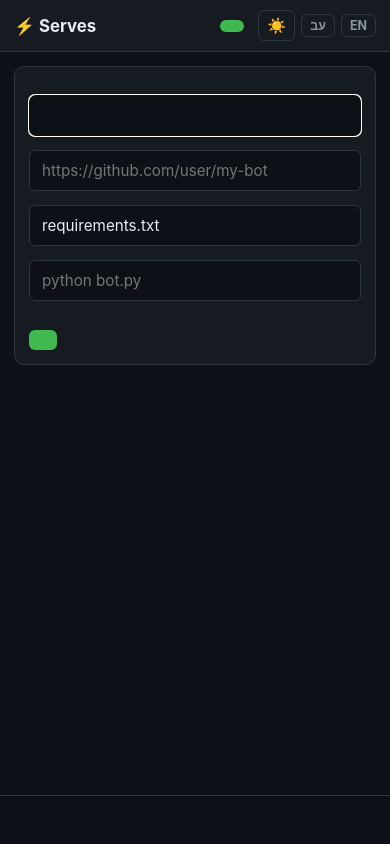
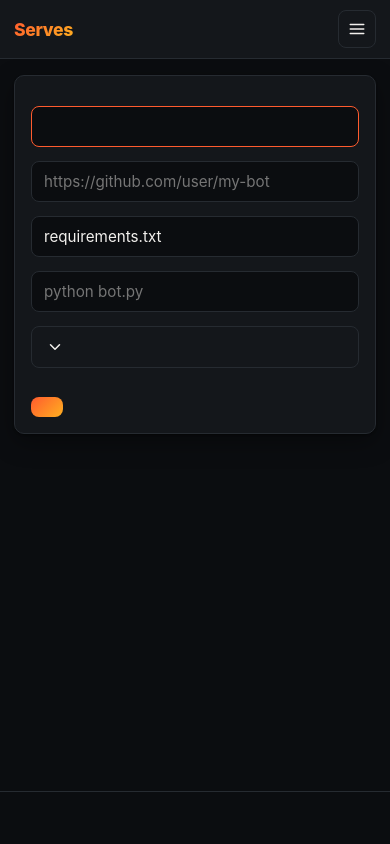
Before and after one commit to Tj-Bots/serves, a FastAPI app: template app/templates/new_app.html in a window 390 px wide. Run offline with FastAPI, Linux system fonts and the light colour scheme; the template is opened without the code that fills it: most values are stand-ins (such as "Sample title", 1, 10 or a date in 2020).

Commit message:
Fix container permission bug, redesign UI, add copy-logs and inline env vars
- Fix real deploy-breaking bug: cloned repo dirs were owned by root on the
  host (platform runs as root) but containers run as uid 1000 (botuser),
  so `pip install --user` failed with permission denied on every deploy.
  Now chown the code dir to SANDBOX_UID/GID before starting the container.
- Fix duplicated log lines: the WebSocket resent the full history on every
  connect on top of the server-rendered tail already in the page; now the
  terminal is cleared on each successful (re)connect.
- Full visual redesign: fire-orange gradient accent, a proper light theme
  (warm off-white, not glaring, with theme-aware status/badge colors that
  were previously hardcoded to the dark palette), inline SVG icons instead
  of emoji, and a hamburger dropdown menu (links, theme, language, logout)
  replacing the cluttered inline nav row.
- Add a copy-logs button on the app detail page.
- Environment variables can now be set at app-creation time via a
  collapsible optional section, not only after the first deploy.

```diff
--- a/app/config.py
+++ b/app/config.py
@@ -32,6 +32,10 @@ class Settings:
     SANDBOX_SUBNET: str = os.getenv("SANDBOX_SUBNET", "172.30.0.0/24")
     BASE_IMAGE: str = os.getenv("BASE_IMAGE", "serves-python-base:3.11")
 
+    # חייב להתאים בדיוק ל-uid/gid של botuser ב-docker/base.Dockerfile
+    SANDBOX_UID: int = int(os.getenv("SANDBOX_UID", "1000"))
+    SANDBOX_GID: int = int(os.getenv("SANDBOX_GID", "1000"))
+
     PORT: int = int(os.getenv("PORT", "8000"))
 
     DISABLE_DOCKER: bool = _bool("DISABLE_DOCKER", False)
--- a/app/static/css/style.css
+++ b/app/static/css/style.css
@@ -1,33 +1,53 @@
 :root {
-    --bg: #0d1117;
-    --bg-card: #161b22;
-    --border: #30363d;
-    --text: #e6edf3;
-    --muted: #8b949e;
-    --accent: #3fb950;
-    --accent-hover: #56d364;
-    --danger: #f85149;
-    --warn: #d29922;
+    --bg: #0b0d10;
+    --bg-card: #14171b;
+    --bg-hover: #1b1f24;
+    --border: #262b31;
+    --text: #f2f0ed;
+    --muted: #96908b;
+    --accent: #ff5b2e;
+    --accent-2: #ffb020;
+    --accent-hover: #ff7a4d;
+    --accent-fg: #1a0900;
+    --danger: #f0453a;
+    --danger-bg: rgba(240, 69, 58, 0.16);
+    --warn: #f0a020;
+    --warn-bg: rgba(240, 160, 32, 0.16);
+    --success: #3fb950;
+    --success-bg: rgba(63, 185, 80, 0.16);
+    --neutral-bg: rgba(150, 144, 139, 0.16);
+    --shadow: 0 1px 2px rgba(0, 0, 0, 0.4), 0 8px 24px rgba(0, 0, 0, 0.35);
+    --terminal-bg: #08090b;
+    --terminal-text: #d8d3cd;
+    --radius: 10px;
 }
 
 :root[data-theme="light"] {
-    --bg: #ffffff;
-    --bg-card: #f6f8fa;
-    --border: #d0d7de;
-    --text: #1f2328;
-    --muted: #57606a;
-    --accent: #1a7f37;
-    --accent-hover: #116329;
-    --danger: #cf222e;
-    --warn: #9a6700;
-}
-
-/* הטרמינל תמיד כהה, גם ב-light mode - כמו כל טרמינל/קונסולה אמיתיים */
-:root[data-theme="light"] .terminal {
-    border-color: #30363d;
+    --bg: #faf7f4;
+    --bg-card: #ffffff;
+    --bg-hover: #f3ede7;
+    --border: #e6ddd4;
+    --text: #241c16;
+    --muted: #6e6259;
+    --accent: #e0501c;
+    --accent-2: #c9430f;
+    --accent-hover: #c9430f;
+    --accent-fg: #fff7f2;
+    --danger: #d1332a;
+    --danger-bg: rgba(209, 51, 42, 0.1);
+    --warn: #a05a00;
+    --warn-bg: rgba(160, 90, 0, 0.1);
+    --success: #1a7f37;
+    --success-bg: rgba(26, 127, 55, 0.1);
+    --neutral-bg: rgba(110, 98, 89, 0.12);
+    --shadow: 0 1px 2px rgba(36, 28, 22, 0.06), 0 8px 24px rgba(36, 28, 22, 0.08);
+    --terminal-bg: #14100c;
+    --terminal-text: #e8e2da;
 }
 
 * { box-sizing: border-box; }
+
+html { overflow-x: hidden; }
 
 body {
     margin: 0;
@@ -37,57 +57,111 @@ body {
     min-height: 100vh;
     display: flex;
     flex-direction: column;
+    transition: background-color 0.15s ease, color 0.15s ease;
 }
 
 a { color: var(--accent); text-decoration: none; }
 a:hover { color: var(--accent-hover); }
 
-html { overflow-x: hidden; }
+.icon { width: 18px; height: 18px; flex: none; vertical-align: middle; }
+
+/* ---------- Top nav ---------- */
 
 .topnav {
+    position: relative;
     display: flex;
-    flex-wrap: wrap;
+    align-items: center;
     justify-content: space-between;
-    align-items: center;
-    gap: 8px 16px;
     padding: 14px 24px;
     border-bottom: 1px solid var(--border);
     background: var(--bg-card);
 }
 
-.brand { font-weight: 700; font-size: 1.2rem; color: var(--text); }
-.nav-links { display: flex; align-items: center; gap: 16px; }
-.nav-email { color: var(--muted); font-size: 0.9rem; }
+.brand {
+    font-weight: 800;
+    font-size: 1.25rem;
+    letter-spacing: -0.02em;
+    background: linear-gradient(135deg, var(--accent) 0%, var(--accent-2) 100%);
+    -webkit-background-clip: text;
+    background-clip: text;
+    color: transparent;
+}
 
-.nav-controls { display: flex; align-items: center; gap: 6px; margin-inline-start: 4px; }
-.icon-btn {
+.nav-toggle {
+    display: flex;
+    align-items: center;
+    justify-content: center;
+    width: 38px;
+    height: 38px;
+    border-radius: 8px;
+    border: 1px solid var(--border);
     background: transparent;
-    border: 1px solid var(--border);
-    border-radius: 6px;
-    padding: 4px 8px;
-    font-size: 0.95rem;
-    line-height: 1.4;
+    color: var(--text);
     cursor: pointer;
 }
-.icon-btn:hover { border-color: var(--muted); }
-.lang-link {
+.nav-toggle:hover { background: var(--bg-hover); }
+
+.nav-menu {
+    position: absolute;
+    top: calc(100% + 8px);
+    inset-inline-end: 16px;
+    min-width: 240px;
+    background: var(--bg-card);
     border: 1px solid var(--border);
-    border-radius: 6px;
-    padding: 3px 8px;
-    font-size: 0.78rem;
-    font-weight: 700;
+    border-radius: var(--radius);
+    box-shadow: var(--shadow);
+    padding: 8px;
+    display: none;
+    flex-direction: column;
+    gap: 2px;
+    z-index: 50;
+}
+.nav-menu.open { display: flex; }
+
+.nav-menu-user {
+    padding: 8px 10px 10px;
+    font-size: 0.82rem;
     color: var(--muted);
+    border-bottom: 1px solid var(--border);
+    margin-bottom: 4px;
+    word-break: break-all;
 }
-.lang-link.active { color: var(--accent); border-color: var(--accent); }
-.lang-link:hover { color: var(--accent-hover); }
 
-.container { flex: 1; max-width: 900px; margin: 0 auto; padding: 24px; width: 100%; }
+.nav-menu-item {
+    display: flex;
+    align-items: center;
+    gap: 10px;
+    padding: 9px 10px;
+    border-radius: 7px;
+    color: var(--text);
+    font-size: 0.92rem;
+}
+.nav-menu-item:hover { background: var(--bg-hover); color: var(--text); }
+.nav-menu-item.danger { color: var(--danger); }
+
+.nav-menu-divider { height: 1px; background: var(--border); margin: 6px 2px; }
+
+.nav-menu-row {
+    display: flex;
+    align-items: center;
+    justify-content: space-between;
+    padding: 6px 10px;
+}
+.nav-menu-label { font-size: 0.82rem; color: var(--muted); }
+
+.lang-switch { display: flex; border: 1px solid var(--border); border-radius: 7px; overflow: hidden; }
+.lang-pill { padding: 4px 10px; font-size: 0.78rem; font-weight: 700; color: var(--muted); }
+.lang-pill.active { background: var(--accent); color: var(--accent-fg); }
+
+/* ---------- Layout ---------- */
+
+.container { flex: 1; max-width: 900px; margin: 0 auto; padding: 28px 24px; width: 100%; }
 
 .footer {
     text-align: center;
-    padding: 16px;
+    padding: 18px;
     color: var(--muted);
-    font-size: 0.85rem;
+    font-size: 0.82rem;
     border-top: 1px solid var(--border);
 }
 .footer span { margin-inline-start: 6px; }
@@ -95,106 +169,144 @@ html { overflow-x: hidden; }
 .card {
     background: var(--bg-card);
     border: 1px solid var(--border);
-    border-radius: 10px;
-    padding: 20px;
+    border-radius: var(--radius);
+    padding: 22px;
     margin-bottom: 20px;
+    box-shadow: var(--shadow);
 }
 
-.auth-card { max-width: 420px; margin: 40px auto; }
+.auth-card { max-width: 420px; margin: 48px auto; }
 
-h1 { margin-top: 0; font-size: 1.4rem; }
-h2 { font-size: 1.05rem; color: var(--muted); margin-top: 0; }
+h1 { margin-top: 0; font-size: 1.35rem; letter-spacing: -0.01em; }
+h2 { font-size: 1rem; color: var(--muted); margin-top: 0; font-weight: 600; }
 
-label { display: block; margin: 14px 0 6px; font-size: 0.9rem; color: var(--muted); }
+label { display: block; margin: 14px 0 6px; font-size: 0.86rem; color: var(--muted); }
 
 input[type="text"], input[type="email"], input[type="password"], textarea {
     width: 100%;
     padding: 10px 12px;
-    background: #0d1117;
+    background: var(--bg);
     border: 1px solid var(--border);
-    border-radius: 6px;
+    border-radius: 8px;
     color: var(--text);
     font-size: 0.95rem;
     font-family: inherit;
+    transition: border-color 0.15s ease;
+}
+input:focus, textarea:focus {
+    outline: none;
+    border-color: var(--accent);
 }
 
 textarea { font-family: "SFMono-Regular", Consolas, monospace; resize: vertical; }
+input:disabled { opacity: 0.55; }
 
-input:disabled { opacity: 0.6; }
+.checkbox-row { display: flex; align-items: center; gap: 8px; font-size: 0.88rem; }
+.checkbox-row input { width: auto; }
 
-.checkbox-row { display: flex; align-items: center; gap: 8px; font-size: 0.9rem; }
-.checkbox-row input { width: auto; }
+/* ---------- Buttons ---------- */
 
 button, .btn-primary, .btn-ghost, .btn-danger, .btn-primary-sm {
     cursor: pointer;
     border: none;
-    border-radius: 6px;
-    padding: 9px 16px;
+    border-radius: 8px;
+    padding: 10px 16px;
     font-size: 0.9rem;
     font-weight: 600;
+    display: inline-flex;
+    align-items: center;
+    justify-content: center;
+    gap: 8px;
+    font-family: inherit;
+    transition: filter 0.12s ease, background-color 0.12s ease, border-color 0.12s ease;
 }
 
 .btn-primary, .btn-primary-sm {
-    background: var(--accent);
-    color: #04170a;
+    background: linear-gradient(135deg, var(--accent) 0%, var(--accent-2) 100%);
+    color: var(--accent-fg);
 }
-.btn-primary:hover, .btn-primary-sm:hover { background: var(--accent-hover); }
-.btn-primary-sm { padding: 6px 12px; }
+.btn-primary:hover, .btn-primary-sm:hover { filter: brightness(1.08); }
+.btn-primary-sm { padding: 7px 12px; font-size: 0.82rem; }
 
 .btn-ghost {
     background: transparent;
     border: 1px solid var(--border);
     color: var(--text);
 }
-.btn-ghost:hover { border-color: var(--muted); }
+.btn-ghost:hover { background: var(--bg-hover); }
 
-.btn-danger { background: var(--danger); color: white; }
-.btn-danger:hover { opacity: 0.85; }
+.btn-danger { background: var(--danger-bg); color: var(--danger); border: 1px solid transparent; }
+.btn-danger:hover { background: var(--danger); color: #fff; }
 
 button[type="submit"].btn-primary { margin-top: 16px; }
+
+.icon-btn {
+    background: transparent;
+    border: 1px solid var(--border);
+    border-radius: 7px;
+    padding: 6px 9px;
+    color: var(--text);
+}
+.icon-btn:hover { background: var(--bg-hover); }
+.icon-btn.copied { color: var(--success); border-color: var(--success); }
+.icon-btn .icon-check { display: none; }
+.icon-btn.copied .icon-copy { display: none; }
+.icon-btn.copied .icon-check { display: inline-flex; }
+
+#theme-toggle .icon-sun { display: none; }
+:root[data-theme="light"] #theme-toggle .icon-sun { display: inline-flex; }
+:root[data-theme="light"] #theme-toggle .icon-moon { display: none; }
 
 .muted { color: var(--muted); font-size: 0.9rem; }
 .hint { color: var(--muted); font-size: 0.8rem; }
 
+/* ---------- Flash messages ---------- */
+
 .flashes { margin-bottom: 16px; }
-.flash { padding: 10px 14px; border-radius: 6px; margin-bottom: 8px; font-size: 0.9rem; }
-.flash-error { background: rgba(248, 81, 73, 0.15); border: 1px solid var(--danger); color: #ffb4ae; }
-.flash-success { background: rgba(63, 185, 80, 0.15); border: 1px solid var(--accent); color: #a8e6a1; }
-.flash-info { background: rgba(139, 148, 158, 0.15); border: 1px solid var(--border); color: var(--text); }
+.flash { padding: 11px 14px; border-radius: 8px; margin-bottom: 8px; font-size: 0.9rem; border: 1px solid transparent; }
+.flash-error { background: var(--danger-bg); border-color: var(--danger); color: var(--danger); }
+.flash-success { background: var(--success-bg); border-color: var(--success); color: var(--success); }
+.flash-info { background: var(--neutral-bg); border-color: var(--border); color: var(--text); }
+
+/* ---------- Dashboard ---------- */
 
 .page-head { display: flex; flex-wrap: wrap; justify-content: space-between; align-items: flex-start; gap: 12px; margin-bottom: 8px; }
 .actions { display: flex; flex-wrap: wrap; gap: 8px; }
 
-.empty-state { text-align: center; padding: 40px 20px; }
+.empty-state { text-align: center; padding: 44px 20px; }
 .empty-state p { color: var(--muted); }
 
 .apps-grid { display: grid; grid-template-columns: repeat(auto-fill, minmax(240px, 1fr)); gap: 16px; }
 .app-card { display: block; color: var(--text); }
 .app-card:hover { border-color: var(--accent); }
-.app-card-head { display: flex; justify-content: space-between; align-items: center; margin-bottom: 8px; }
+.app-card-head { display: flex; justify-content: space-between; align-items: center; gap: 8px; margin-bottom: 8px; }
 .app-name { font-weight: 700; }
 .app-repo { color: var(--muted); font-size: 0.8rem; word-break: break-all; margin-top: 4px; }
 .app-cmd { font-family: monospace; color: var(--muted); font-size: 0.8rem; margin-top: 8px; }
 
 .badge {
     display: inline-block;
-    padding: 2px 9px;
+    padding: 3px 10px;
     border-radius: 999px;
     font-size: 0.72rem;
     font-weight: 700;
-    text-transform: uppercase;
     vertical-align: middle;
 }
-.badge-running { background: rgba(63, 185, 80, 0.2); color: var(--accent); }
-.badge-pending, .badge-building { background: rgba(210, 153, 34, 0.2); color: var(--warn); }
-.badge-stopped { background: rgba(139, 148, 158, 0.2); color: var(--muted); }
-.badge-failed { background: rgba(248, 81, 73, 0.2); color: var(--danger); }
+.badge-running { background: var(--success-bg); color: var(--success); }
+.badge-pending, .badge-building { background: var(--warn-bg); color: var(--warn); }
+.badge-stopped { background: var(--neutral-bg); color: var(--muted); }
+.badge-failed { background: var(--danger-bg); color: var(--danger); }
 
 .error-box { border-color: var(--danger); }
-.error-box pre { white-space: pre-wrap; color: #ffb4ae; margin: 8px 0 0; }
+.error-box pre { white-space: pre-wrap; color: var(--danger); margin: 8px 0 0; font-family: "SFMono-Regular", Consolas, monospace; font-size: 0.85rem; }
+
+/* ---------- Terminal ---------- */
+
+.card-head-row { display: flex; align-items: center; justify-content: space-between; margin-bottom: 10px; }
+.card-head-row h2 { margin-bottom: 0; }
 
 .terminal {
-    background: #010409;
+    background: var(--terminal-bg);
     border: 1px solid var(--border);
     border-radius: 8px;
     padding: 14px;
@@ -205,21 +317,39 @@ button[type="submit"].btn-primary { margin-top: 16px; }
     direction: ltr;
     text-align: left;
 }
-.log-line { white-space: pre-wrap; word-break: break-word; color: #c9d1d9; line-height: 1.5; }
-.log-line.system { color: var(--accent); }
+.log-line { white-space: pre-wrap; word-break: break-word; color: var(--terminal-text); line-height: 1.5; }
+.log-line.system { color: var(--accent-2); }
+
+/* ---------- Collapsible env-vars section ---------- */
+
+.env-details { border: 1px solid var(--border); border-radius: 8px; margin-top: 14px; }
+.env-details summary {
+    list-style: none;
+    cursor: pointer;
+    padding: 11px 14px;
+    display: flex;
+    align-items: center;
+    justify-content: space-between;
+    font-size: 0.9rem;
+    color: var(--text);
+}
+.env-details summary::-webkit-details-marker { display: none; }
+.env-details summary .icon { transition: transform 0.15s ease; }
+.env-details[open] summary .icon { transform: rotate(180deg); }
+.env-details .env-details-body { padding: 0 14px 14px; }
+
+/* ---------- Responsive ---------- */
 
 @media (max-width: 640px) {
     .topnav { padding: 10px 14px; }
-    .brand { font-size: 1.05rem; }
-    .nav-links { gap: 10px; font-size: 0.9rem; }
-    .nav-email { display: none; }
+    .brand { font-size: 1.1rem; }
 
-    .container { padding: 14px; }
+    .container { padding: 16px 14px; }
 
-    .card { padding: 14px; margin-bottom: 14px; }
+    .card { padding: 16px; margin-bottom: 14px; }
     .auth-card { margin: 16px auto; }
 
-    h1 { font-size: 1.2rem; }
+    h1 { font-size: 1.15rem; }
 
     .page-head { flex-direction: column; align-items: stretch; }
     .actions { flex-direction: column; width: 100%; }
@@ -229,5 +359,5 @@ button[type="submit"].btn-primary { margin-top: 16px; }
 
     .terminal { height: 300px; padding: 10px; font-size: 0.78rem; }
 
-    button, .btn-primary, .btn-ghost, .btn-danger { padding: 10px 14px; }
+    .nav-menu { inset-inline-end: 8px; min-width: 220px; }
 }
--- a/app/static/js/logs.js
+++ b/app/static/js/logs.js
@@ -38,6 +38,12 @@
         const proto = location.protocol === "https:" ? "wss:" : "ws:";
         const ws = new WebSocket(`${proto}//${location.host}/ws/logs/${appId}`);
 
+        // השרת שולח מחדש את כל ההיסטוריה בכל חיבור, אבל היא כבר מוצגת
+        // מה-render הראשוני של הדף - מנקים לפני שממלאים מחדש כדי לא לשכפל.
+        ws.onopen = () => {
+            terminal.innerHTML = "";
+        };
+
         ws.onmessage = (event) => {
             appendLine(event.data);
             updateStatusFromLine(event.data);
--- a/app/static/js/theme.js
+++ b/app/static/js/theme.js
@@ -3,10 +3,6 @@ function serves_applyTheme(theme) {
     try {
         localStorage.setItem("serves-theme", theme);
     } catch (e) {}
-    const btn = document.getElementById("theme-toggle");
-    if (btn) {
-        btn.textContent = theme === "light" ? "🌙" : "☀️";
-    }
 }
 
 function serves_toggleTheme() {
@@ -20,4 +16,9 @@ document.addEventListener("DOMContentLoaded", function () {
         theme = localStorage.getItem("serves-theme") || "dark";
     } catch (e) {}
     serves_applyTheme(theme);
+
+    const btn = document.getElementById("theme-toggle");
+    if (btn) {
+        btn.addEventListener("click", serves_toggleTheme);
+    }
 });
--- /dev/null
+++ b/app/templates/_icons.html
@@ -0,0 +1,25 @@
+{% macro icon(name, cls='') %}{% if name == 'menu' %}
+<svg class="icon {{ cls }}" viewBox="0 0 24 24" fill="none" stroke="currentColor" stroke-width="2" stroke-linecap="round"><line x1="3" y1="6" x2="21" y2="6"/><line x1="3" y1="12" x2="21" y2="12"/><line x1="3" y1="18" x2="21" y2="18"/></svg>
+{%- elif name == 'sun' %}
+<svg class="icon {{ cls }}" viewBox="0 0 24 24" fill="none" stroke="currentColor" stroke-width="2" stroke-linecap="round"><circle cx="12" cy="12" r="4"/><line x1="12" y1="2" x2="12" y2="4"/><line x1="12" y1="20" x2="12" y2="22"/><line x1="4" y1="12" x2="2" y2="12"/><line x1="22" y1="12" x2="20" y2="12"/><line x1="5" y1="5" x2="6.5" y2="6.5"/><line x1="17.5" y1="17.5" x2="19" y2="19"/><line x1="5" y1="19" x2="6.5" y2="17.5"/><line x1="17.5" y1="6.5" x2="19" y2="5"/></svg>
+{%- elif name == 'moon' %}
+<svg class="icon {{ cls }}" viewBox="0 0 24 24" fill="none" stroke="currentColor" stroke-width="2" stroke-linecap="round" stroke-linejoin="round"><path d="M21 12.79A9 9 0 1 1 11.21 3 7 7 0 0 0 21 12.79z"/></svg>
+{%- elif name == 'redeploy' %}
+<svg class="icon {{ cls }}" viewBox="0 0 24 24" fill="none" stroke="currentColor" stroke-width="2" stroke-linecap="round" stroke-linejoin="round"><polyline points="23 4 23 10 17 10"/><polyline points="1 20 1 14 7 14"/><path d="M3.51 9a9 9 0 0 1 14.85-3.36L23 10M1 14l4.64 4.36A9 9 0 0 0 20.49 15"/></svg>
+{%- elif name == 'stop' %}
+<svg class="icon {{ cls }}" viewBox="0 0 24 24" fill="none" stroke="currentColor" stroke-width="2" stroke-linejoin="round"><rect x="6" y="6" width="12" height="12" rx="1.5"/></svg>
+{%- elif name == 'trash' %}
+<svg class="icon {{ cls }}" viewBox="0 0 24 24" fill="none" stroke="currentColor" stroke-width="2" stroke-linecap="round" stroke-linejoin="round"><polyline points="3 6 5 6 21 6"/><path d="M19 6v14a2 2 0 0 1-2 2H7a2 2 0 0 1-2-2V6m3 0V4a2 2 0 0 1 2-2h4a2 2 0 0 1 2 2v2"/><line x1="10" y1="11" x2="10" y2="17"/><line x1="14" y1="11" x2="14" y2="17"/></svg>
+{%- elif name == 'copy' %}
+<svg class="icon {{ cls }}" viewBox="0 0 24 24" fill="none" stroke="currentColor" stroke-width="2" stroke-linejoin="round"><rect x="9" y="9" width="12" height="12" rx="2"/><path d="M5 15H4a2 2 0 0 1-2-2V4a2 2 0 0 1 2-2h9a2 2 0 0 1 2 2v1"/></svg>
+{%- elif name == 'check' %}
+<svg class="icon {{ cls }}" viewBox="0 0 24 24" fill="none" stroke="currentColor" stroke-width="2" stroke-linecap="round" stroke-linejoin="round"><polyline points="20 6 9 17 4 12"/></svg>
+{%- elif name == 'grid' %}
+<svg class="icon {{ cls }}" viewBox="0 0 24 24" fill="none" stroke="currentColor" stroke-width="2" stroke-linejoin="round"><rect x="3" y="3" width="7" height="7" rx="1.5"/><rect x="14" y="3" width="7" height="7" rx="1.5"/><rect x="3" y="14" width="7" height="7" rx="1.5"/><rect x="14" y="14" width="7" height="7" rx="1.5"/></svg>
+{%- elif name == 'plus' %}
+<svg class="icon {{ cls }}" viewBox="0 0 24 24" fill="none" stroke="currentColor" stroke-width="2" stroke-linecap="round"><line x1="12" y1="5" x2="12" y2="19"/><line x1="5" y1="12" x2="19" y2="12"/></svg>
+{%- elif name == 'logout' %}
+<svg class="icon {{ cls }}" viewBox="0 0 24 24" fill="none" stroke="currentColor" stroke-width="2" stroke-linecap="round" stroke-linejoin="round"><path d="M9 21H5a2 2 0 0 1-2-2V5a2 2 0 0 1 2-2h4"/><polyline points="16 17 21 12 16 7"/><line x1="21" y1="12" x2="9" y2="12"/></svg>
+{%- elif name == 'chevron' %}
+<svg class="icon {{ cls }}" viewBox="0 0 24 24" fill="none" stroke="currentColor" stroke-width="2" stroke-linecap="round" stroke-linejoin="round"><polyline points="6 9 12 15 18 9"/></svg>
+{%- endif %}{% endmacro %}
--- a/app/templates/base.html
+++ b/app/templates/base.html
@@ -14,23 +14,43 @@
     </script>
 </head>
 <body>
+    {% import "_icons.html" as icons %}
     <nav class="topnav">
-        <a href="/" class="brand">⚡ Serves</a>
-        <div class="nav-links">
+        <a href="/" class="brand">Serves</a>
+        <button id="nav-toggle" class="nav-toggle" type="button" aria-label="Menu" aria-expanded="false" aria-controls="nav-menu">
+            {{ icons.icon('menu') }}
+        </button>
+        <div id="nav-menu" class="nav-menu">
             {% if user %}
-                <a href="/dashboard">{{ t('nav.my_apps') }}</a>
-                <a href="/apps/new">{{ t('nav.new_app') }}</a>
-                <span class="nav-email">{{ user.email }}</span>
-                <a href="/logout" class="btn-ghost">{{ t('nav.logout') }}</a>
+                <div class="nav-menu-user">{{ user.email }}</div>
+                <a href="/dashboard" class="nav-menu-item">{{ icons.icon('grid') }} {{ t('nav.my_apps') }}</a>
+                <a href="/apps/new" class="nav-menu-item">{{ icons.icon('plus') }} {{ t('nav.new_app') }}</a>
             {% else %}
-                <a href="/login">{{ t('nav.login') }}</a>
-                <a href="/signup" class="btn-primary-sm">{{ t('nav.signup') }}</a>
+                <a href="/login" class="nav-menu-item">{{ t('nav.login') }}</a>
+                <a href="/signup" class="nav-menu-item">{{ t('nav.signup') }}</a>
             {% endif %}
-            <div class="nav-controls">
-                <button id="theme-toggle" type="button" class="icon-btn" onclick="serves_toggleTheme()" aria-label="Toggle theme">🌙</button>
-                <a href="/lang/he?next={{ request.url.path }}" class="lang-link {{ 'active' if lang == 'he' else '' }}">עב</a>
-                <a href="/lang/en?next={{ request.url.path }}" class="lang-link {{ 'active' if lang == 'en' else '' }}">EN</a>
+
+            <div class="nav-menu-divider"></div>
+
+            <div class="nav-menu-row">
+                <span class="nav-menu-label">{{ t('nav.theme') }}</span>
+                <button id="theme-toggle" type="button" class="icon-btn" aria-label="Toggle theme">
+                    <span class="icon-sun">{{ icons.icon('sun') }}</span>
+                    <span class="icon-moon">{{ icons.icon('moon') }}</span>
+                </button>
             </div>
+            <div class="nav-menu-row">
+                <span class="nav-menu-label">{{ t('nav.language') }}</span>
+                <div class="lang-switch">
+                    <a href="/lang/he?next={{ request.url.path }}" class="lang-pill {{ 'active' if lang == 'he' else '' }}">עב</a>
+                    <a href="/lang/en?next={{ request.url.path }}" class="lang-pill {{ 'active' if lang == 'en' else '' }}">EN</a>
+                </div>
+            </div>
+
+            {% if user %}
+                <div class="nav-menu-divider"></div>
+                <a href="/logout" class="nav-menu-item danger">{{ icons.icon('logout') }} {{ t('nav.logout') }}</a>
+            {% endif %}
         </div>
     </nav>
 
@@ -52,6 +72,7 @@
     </footer>
 
     <script src="/static/js/theme.js"></script>
+    <script src="/static/js/ui.js"></script>
     {% block body_end %}{% endblock %}
 </body>
 </html>
--- a/app/templates/new_app.html
+++ b/app/templates/new_app.html
@@ -1,4 +1,5 @@
 {% extends "base.html" %}
+{% import "_icons.html" as icons %}
 {% block title %}{{ t('newapp.title') }}{% endblock %}
 {% block content %}
 <div class="card">
@@ -16,7 +17,15 @@
         <label>{{ t('newapp.runcmd_label') }}</label>
         <input type="text" name="run_command" placeholder="python bot.py" required>
 
-        <p class="hint">{{ t('newapp.env_hint') }}</p>
+        <details class="env-details">
+            <summary>{{ t('newapp.env_section_title') }} {{ icons.icon('chevron') }}</summary>
+            <div class="env-details-body">
+                <textarea name="env_text" rows="5" placeholder="TELEGRAM_BOT_TOKEN=123456:ABC-..."></textarea>
+                <p class="hint">{{ t('appdetail.env_hint') }}</p>
+            </div>
+        </details>
+
+        <p class="hint" style="margin-top: 10px;">{{ t('newapp.env_hint') }}</p>
 
         <button type="submit" class="btn-primary">{{ t('newapp.submit') }}</button>
     </form>
```
Also changed, not shown: app/i18n.py (+12 -6 lines), app/routers/apps.py (+16 -12 lines), app/services/deploy.py (+14 -0 lines), app/static/js/ui.js (added, +38 -0 lines), app/templates/app_detail.html (+11 -4 lines), README.md.
